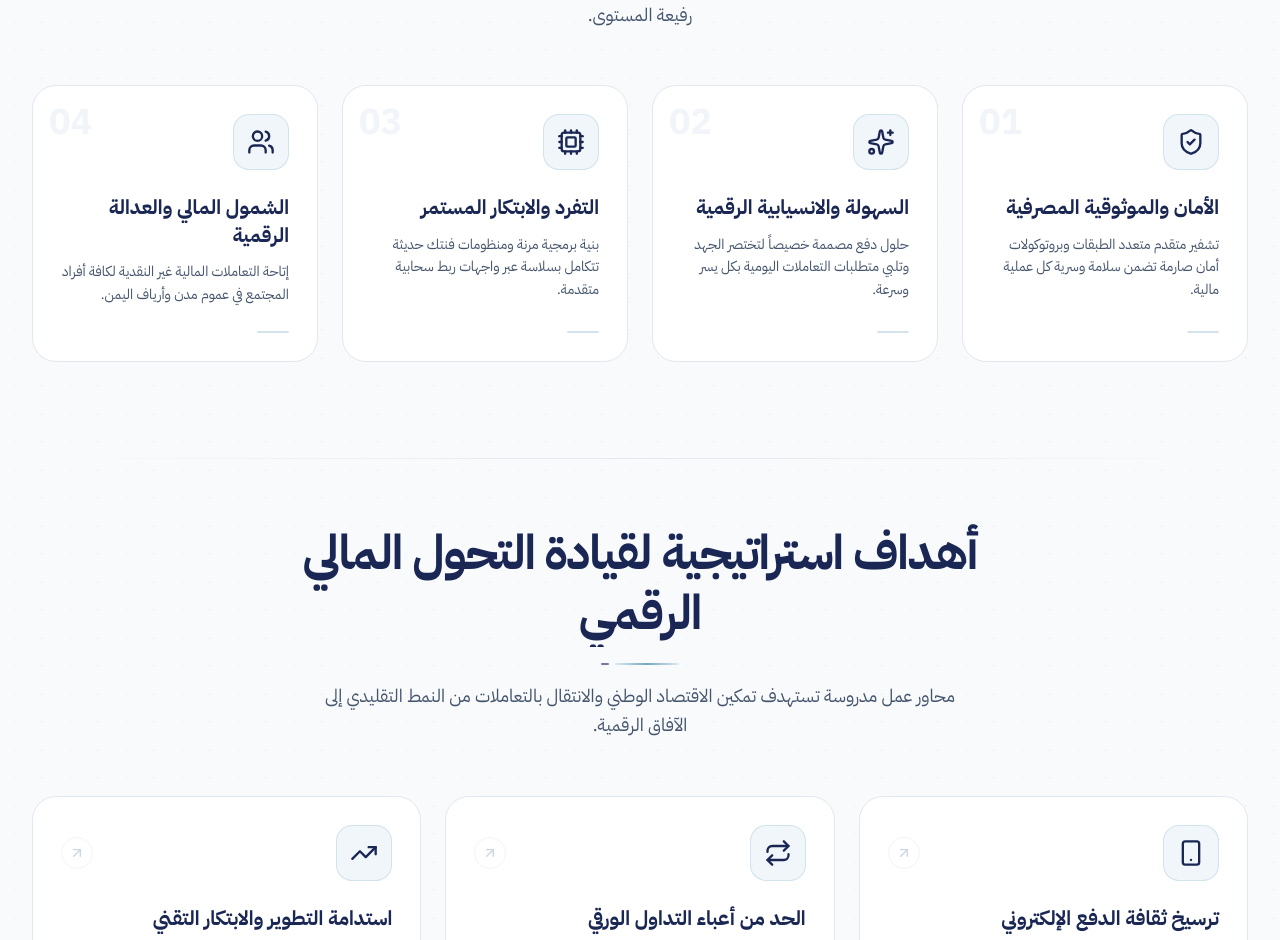
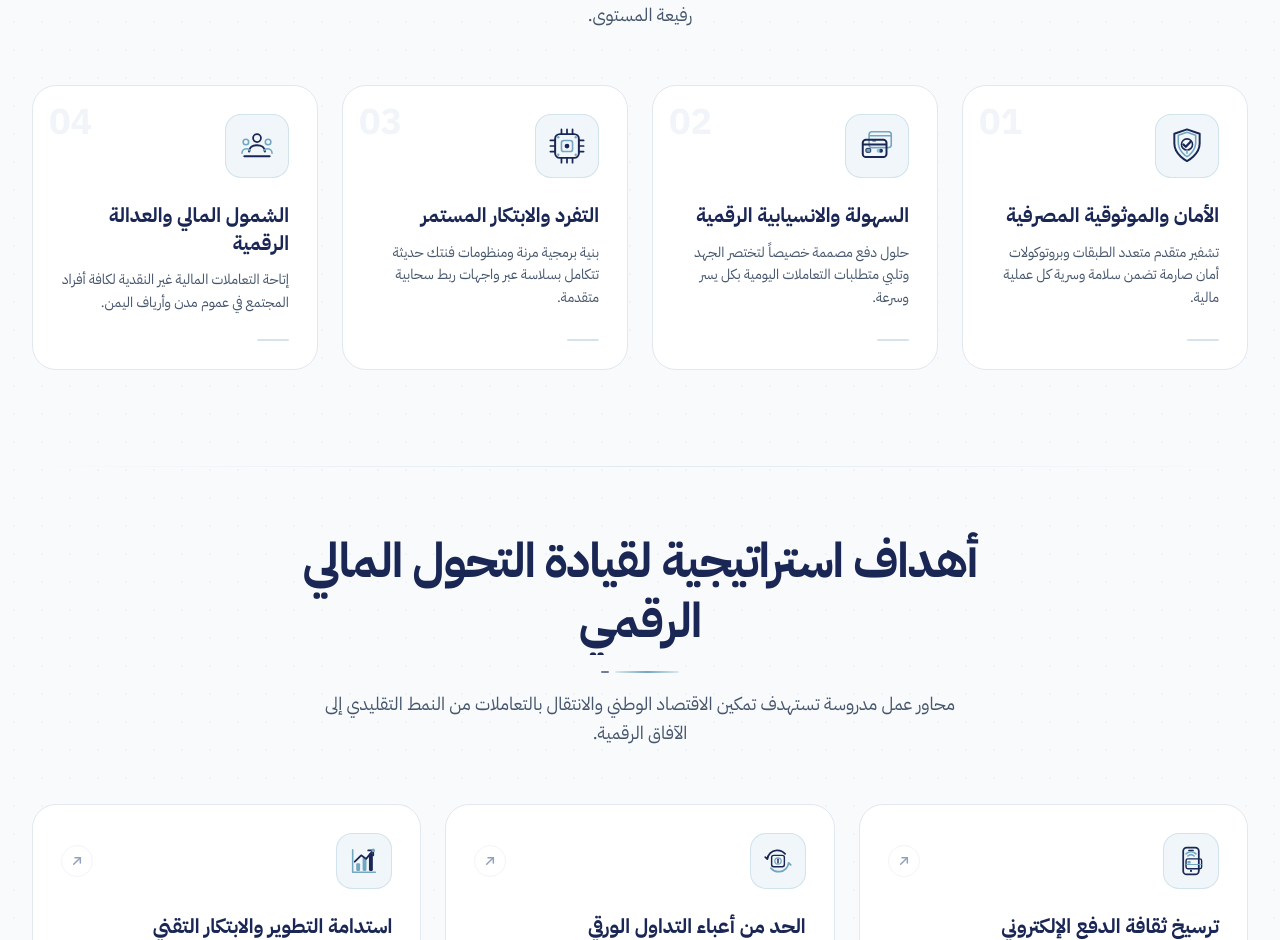
Before and after one commit to odaibishr/yemen-future, a Next.js app: page / in a window 1280 px wide. Shown: the part 1572-2512 px from the top of the page. Built offline with nearby package versions, Linux system fonts and the light colour scheme.

Commit message:
feat(values): update values and strategic goals to authentic SVGs with sequenced in-view cards

```diff
--- a/src/components/sections/Values.tsx
+++ b/src/components/sections/Values.tsx
@@ -1,46 +1,44 @@
 "use client";
 
-import {
-  ShieldCheck,
-  Sparkles,
-  Cpu,
-  Users,
-  Smartphone,
-  Repeat,
-  TrendingUp,
-  ShoppingBag,
-  Handshake,
-  Award,
-  Activity,
-  Zap,
-  Clock,
-  ArrowUpRight,
-  LucideIcon,
-} from "lucide-react";
-import { motion } from "motion/react";
+import Image from "next/image";
+import { ArrowUpRight } from "@/components/icons";
+import { motion, type Variants } from "motion/react";
 import { Container } from "@/components/common/Container";
 import { SectionHeading } from "@/components/common/SectionHeading";
 import { valuesData, goalsData } from "@/data/values";
-import {
-  fadeInUpVariants,
-  staggerContainerVariants,
-  fastStaggerContainerVariants,
-} from "@/lib/animations";
+import { LUXURY_EASE } from "@/lib/animations";
 
-const iconMap: Record<string, LucideIcon> = {
-  ShieldCheck,
-  Sparkles,
-  Cpu,
-  Users,
-  Smartphone,
-  Repeat,
-  TrendingUp,
-  ShoppingBag,
-  Handshake,
-  Award,
-  Activity,
-  Zap,
-  Clock,
+// Slow, graceful luxury card entrance with per-row staggered timing
+const valueCardVariants: Variants = {
+  hidden: {
+    opacity: 0,
+    y: 32,
+  },
+  visible: (i: number = 0) => ({
+    opacity: 1,
+    y: 0,
+    transition: {
+      duration: 1.0,
+      delay: (i % 4) * 0.14,
+      ease: LUXURY_EASE,
+    },
+  }),
+};
+
+const goalCardVariants: Variants = {
+  hidden: {
+    opacity: 0,
+    y: 32,
+  },
+  visible: (i: number = 0) => ({
+    opacity: 1,
+    y: 0,
+    transition: {
+      duration: 1.0,
+      delay: (i % 3) * 0.15,
+      ease: LUXURY_EASE,
+    },
+  }),
 };
 
 export function Values() {
@@ -63,22 +61,19 @@ export function Values() {
           description="تلتزم يمن فيوتشر بمبادئ تشغيلية صارمة تضمن أعلى درجات الحماية وتمنح المجتمع تجربة دفع رقمية رفيعة المستوى."
         />
 
-        {/* 4 Values Cards Grid with Staggered In-View Motion */}
-        <motion.div
-          variants={staggerContainerVariants}
-          initial="hidden"
-          whileInView="visible"
-          viewport={{ once: true, margin: "-50px" }}
-          className="mt-14 grid grid-cols-1 md:grid-cols-2 lg:grid-cols-4 gap-6 items-stretch"
-        >
+        {/* 4 Values Cards Grid - Triggering smoothly when user reaches them */}
+        <div className="mt-14 grid grid-cols-1 md:grid-cols-2 lg:grid-cols-4 gap-6 items-stretch">
           {valuesData.map((val, idx) => {
-            const IconComponent = iconMap[val.icon] || Sparkles;
             const indexFormatted = String(idx + 1).padStart(2, "0");
 
             return (
               <motion.div
                 key={val.id}
-                variants={fadeInUpVariants}
+                custom={idx}
+                variants={valueCardVariants}
+                initial="hidden"
+                whileInView="visible"
+                viewport={{ once: true, amount: 0.18, margin: "0px 0px -70px 0px" }}
                 className="group relative p-7 rounded-3xl bg-white border border-border-subtle hover:border-brand-cyan transition-all duration-300 ease-out hover:-translate-y-1.5 flex flex-col justify-between overflow-hidden cursor-default"
               >
                 {/* Top Glowing Indicator Line */}
@@ -90,9 +85,15 @@ export function Values() {
                 </span>
 
                 <div>
-                  {/* Icon Housing */}
-                  <div className="w-14 h-14 rounded-2xl bg-brand-cyan-tint border border-brand-cyan/25 flex items-center justify-center text-brand-navy group-hover:bg-brand-navy group-hover:text-white group-hover:border-brand-navy transition-all duration-300 shrink-0 mb-6">
-                    <IconComponent className="w-7 h-7 transition-transform duration-300 group-hover:scale-105" />
+                  {/* Icon Housing with Authentic Corporate SVG */}
+                  <div className="w-16 h-16 rounded-2xl bg-brand-cyan-tint border border-brand-cyan/25 flex items-center justify-center p-3 shrink-0 mb-6 group-hover:border-brand-navy transition-all duration-300">
+                    <Image
+                      src={val.icon}
+                      alt={val.title}
+                      width={44}
+                      height={44}
+                      className="w-10 h-10 object-contain transition-transform duration-300 group-hover:scale-110"
+                    />
                   </div>
 
                   {/* Title */}
@@ -111,7 +112,7 @@ export function Values() {
               </motion.div>
             );
           })}
-        </motion.div>
+        </div>
 
         {/* Elegant Section Divider */}
         <div className="h-px w-full bg-linear-to-r from-transparent via-slate-200 to-transparent mt-24 mb-16" />
@@ -124,34 +125,36 @@ export function Values() {
             description="محاور عمل مدروسة تستهدف تمكين الاقتصاد الوطني والانتقال بالتعاملات من النمط التقليدي إلى الآفاق الرقمية."
           />
 
-          {/* Balanced 6 Goals Grid (3x2) with Fast Staggered In-View Motion */}
-          <motion.div
-            variants={fastStaggerContainerVariants}
-            initial="hidden"
-            whileInView="visible"
-            viewport={{ once: true, margin: "-50px" }}
-            className="mt-14 grid grid-cols-1 md:grid-cols-2 lg:grid-cols-3 gap-6 items-stretch"
-          >
-            {goalsData.map((goal) => {
-              const GoalIcon = iconMap[goal.icon] || TrendingUp;
-
+          {/* Balanced 6 Goals Grid (3x2) - Each card animates gracefully as user scrolls to it */}
+          <div className="mt-14 grid grid-cols-1 md:grid-cols-2 lg:grid-cols-3 gap-6 items-stretch">
+            {goalsData.map((goal, idx) => {
               return (
                 <motion.div
                   key={goal.id}
-                  variants={fadeInUpVariants}
+                  custom={idx}
+                  variants={goalCardVariants}
+                  initial="hidden"
+                  whileInView="visible"
+                  viewport={{ once: true, amount: 0.18, margin: "0px 0px -70px 0px" }}
                   className="group relative p-7 rounded-3xl bg-white border border-border-subtle hover:border-brand-cyan transition-all duration-300 ease-out hover:-translate-y-1.5 flex flex-col justify-between text-start overflow-hidden cursor-default"
                 >
                   {/* Top Glowing Accent */}
                   <div className="absolute top-0 inset-x-0 h-1 bg-linear-to-r from-transparent via-brand-cyan to-transparent opacity-0 group-hover:opacity-100 transition-opacity duration-300" />
 
                   <div>
-                    {/* Header: Icon & Subtle Corner Arrow */}
+                    {/* Header: Authentic Corporate SVG & Subtle Corner Arrow */}
                     <div className="flex items-center justify-between gap-3 mb-6">
-                      <div className="w-14 h-14 rounded-2xl bg-brand-cyan-tint border border-brand-cyan/25 flex items-center justify-center text-brand-navy group-hover:bg-brand-navy group-hover:text-white group-hover:border-brand-navy transition-all duration-300 shrink-0">
-                        <GoalIcon className="w-7 h-7 transition-transform duration-300 group-hover:scale-105" />
+                      <div className="w-14 h-14 rounded-2xl bg-brand-cyan-tint border border-brand-cyan/25 flex items-center justify-center p-2.5 shrink-0 group-hover:border-brand-navy transition-all duration-300">
+                        <Image
+                          src={goal.icon}
+                          alt={goal.title}
+                          width={40}
+                          height={40}
+                          className="w-9 h-9 object-contain transition-transform duration-300 group-hover:scale-110"
+                        />
                       </div>
 
-                      <div className="w-8 h-8 rounded-full border border-slate-100 flex items-center justify-center text-slate-300 group-hover:text-brand-navy group-hover:border-brand-cyan/40 group-hover:bg-brand-cyan-tint transition-all duration-300">
+                      <div className="w-8 h-8 rounded-full border border-slate-100 flex items-center justify-center text-slate-400 group-hover:text-brand-navy group-hover:border-brand-cyan/40 group-hover:bg-brand-cyan-tint transition-all duration-300">
                         <ArrowUpRight className="w-4 h-4 transition-transform duration-300 group-hover:translate-x-0.5 group-hover:-translate-y-0.5" />
                       </div>
                     </div>
@@ -172,7 +175,7 @@ export function Values() {
                 </motion.div>
               );
             })}
-          </motion.div>
+          </div>
         </div>
       </Container>
     </section>
--- a/src/data/values.ts
+++ b/src/data/values.ts
@@ -15,25 +15,25 @@ export const valuesData: ValueItem[] = [
     id: "security",
     title: "الأمان والموثوقية المصرفية",
     description: "تشفير متقدم متعدد الطبقات وبروتوكولات أمان صارمة تضمن سلامة وسرية كل عملية مالية.",
-    icon: "ShieldCheck",
+    icon: "/svgs/values/security.svg",
   },
   {
     id: "convenience",
     title: "السهولة والانسيابية الرقمية",
     description: "حلول دفع مصممة خصيصاً لتختصر الجهد وتلبي متطلبات التعاملات اليومية بكل يسر وسرعة.",
-    icon: "Sparkles",
+    icon: "/svgs/values/convenience.svg",
   },
   {
     id: "innovation",
     title: "التفرد والابتكار المستمر",
     description: "بنية برمجية مرنة ومنظومات فنتك حديثة تتكامل بسلاسة عبر واجهات ربط سحابية متقدمة.",
-    icon: "Cpu",
+    icon: "/svgs/values/innovation.svg",
   },
   {
     id: "inclusion",
     title: "الشمول المالي والعدالة الرقمية",
     description: "إتاحة التعاملات المالية غير النقدية لكافة أفراد المجتمع في عموم مدن وأرياف اليمن.",
-    icon: "Users",
+    icon: "/svgs/values/inclusion.svg",
   },
 ];
 
@@ -43,28 +43,28 @@ export const trustMetricsData: TrustMetricItem[] = [
     value: "99.98%",
     label: "جاهزية واستقرار الأنظمة",
     sublabel: "استمرارية تشغيلية على مدار الساعة دون انقطاع",
-    icon: "Activity",
+    icon: "/svgs/values/innovation.svg",
   },
   {
     id: "encryption",
     value: "256-Bit",
     label: "تشفير مالي ومصرفي صارم",
     sublabel: "حماية فائقة لسرية الحسابات وسلامة العمليات",
-    icon: "ShieldCheck",
+    icon: "/svgs/values/security.svg",
   },
   {
     id: "speed",
     value: "< 1s",
     label: "سرعة معالجة العمليات",
     sublabel: "تنفيذ وتسوية فورية للحوالات والمدفوعات",
-    icon: "Zap",
+    icon: "/svgs/values/convenience.svg",
   },
   {
     id: "monitoring",
     value: "24/7",
     label: "رقابة ودعم تشغيلي متواصل",
     sublabel: "فريق رقابة تقنية لحماية كل عملية مالية",
-    icon: "Clock",
+    icon: "/svgs/contact/support.svg",
   },
 ];
 
@@ -73,36 +73,36 @@ export const goalsData: GoalItem[] = [
     id: "g1",
     title: "ترسيخ ثقافة الدفع الإلكتروني",
     description: "تيسير الحلول الرقمية غير النقدية للأفراد والتجار وتوسيع الاعتماد على التعاملات الآمنة.",
-    icon: "Smartphone",
+    icon: "/svgs/goals/digital-culture.svg",
   },
   {
     id: "g2",
     title: "الحد من أعباء التداول الورقي",
     description: "تقديم بدائل مالية رقمية موثوقة تقلص تكاليف ومخاطر نقل وتداول السيولة النقدية الورقية.",
-    icon: "Repeat",
+    icon: "/svgs/goals/cashless-exchange.svg",
   },
   {
     id: "g3",
     title: "استدامة التطوير والابتكار التقني",
     description: "تحديث وتطوير منظومتنا البرمجية باستمرار لمواكبة أحدث معايير الفنتك والأنظمة الدولية.",
-    icon: "TrendingUp",
+    icon: "/svgs/goals/fintech-growth.svg",
   },
   {
     id: "g4",
     title: "تمكين بيئة الأعمال ورواد المشاريع",
     description: "تزويد المتاجر والشركات بنقاط بيع وبوابات دفع ذكية ترفع كفاءة عملياتها واستثماراتها.",
-    icon: "ShoppingBag",
+    icon: "/svgs/goals/merchant-pos.svg",
   },
   {
     id: "g5",
     title: "بناء شراكات مصرفية متكاملة",
     description: "تكامل تقني وتشغيلي وثيق مع القطاع المصرفي والبنوك وأوسع شبكة وكلاء في المحافظات.",
-    icon: "Handshake",
+    icon: "/svgs/goals/banking-partnerships.svg",
   },
   {
     id: "g6",
     title: "توطين التقنيات وبناء الكفاءات الوطنية",
     description: "الاستثمار في الكوادر والخبرات اليمنية لبناء بنية رقمية وطنية تتمتع بالسيادة والاستدامة.",
-    icon: "Award",
+    icon: "/svgs/goals/national-competence.svg",
   },
 ];
```
